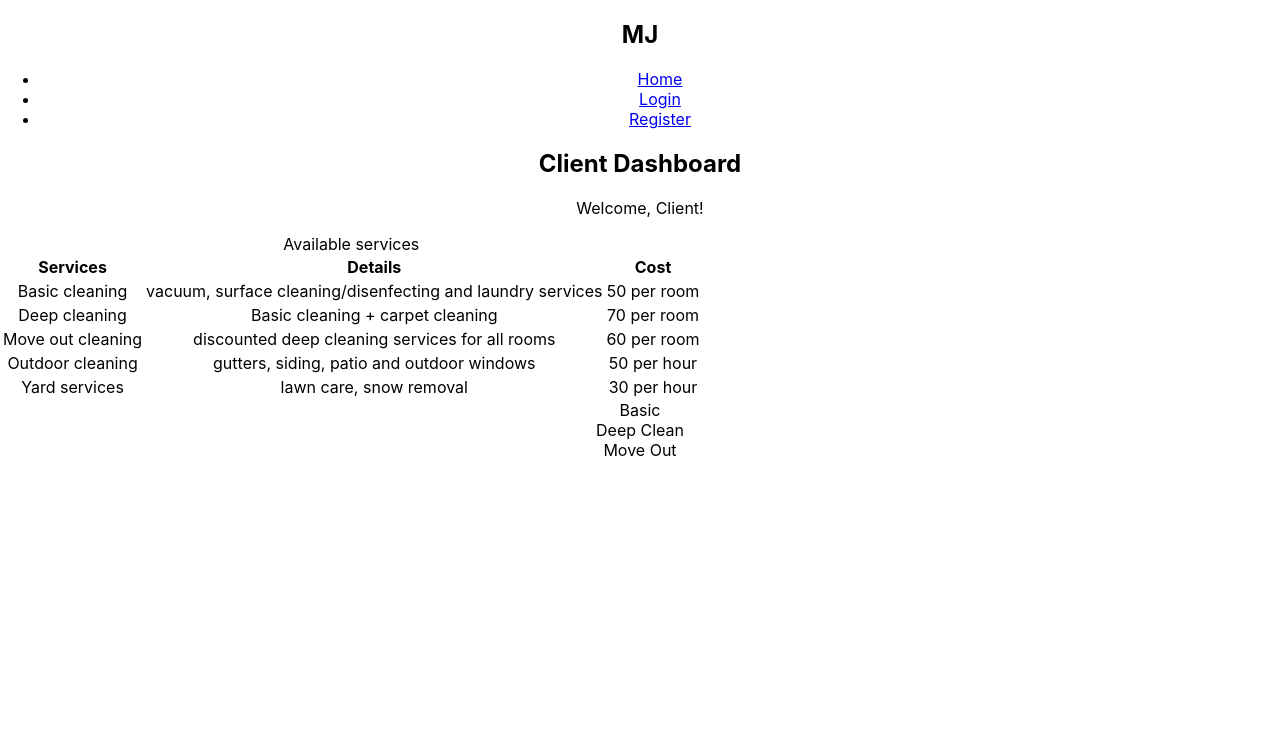
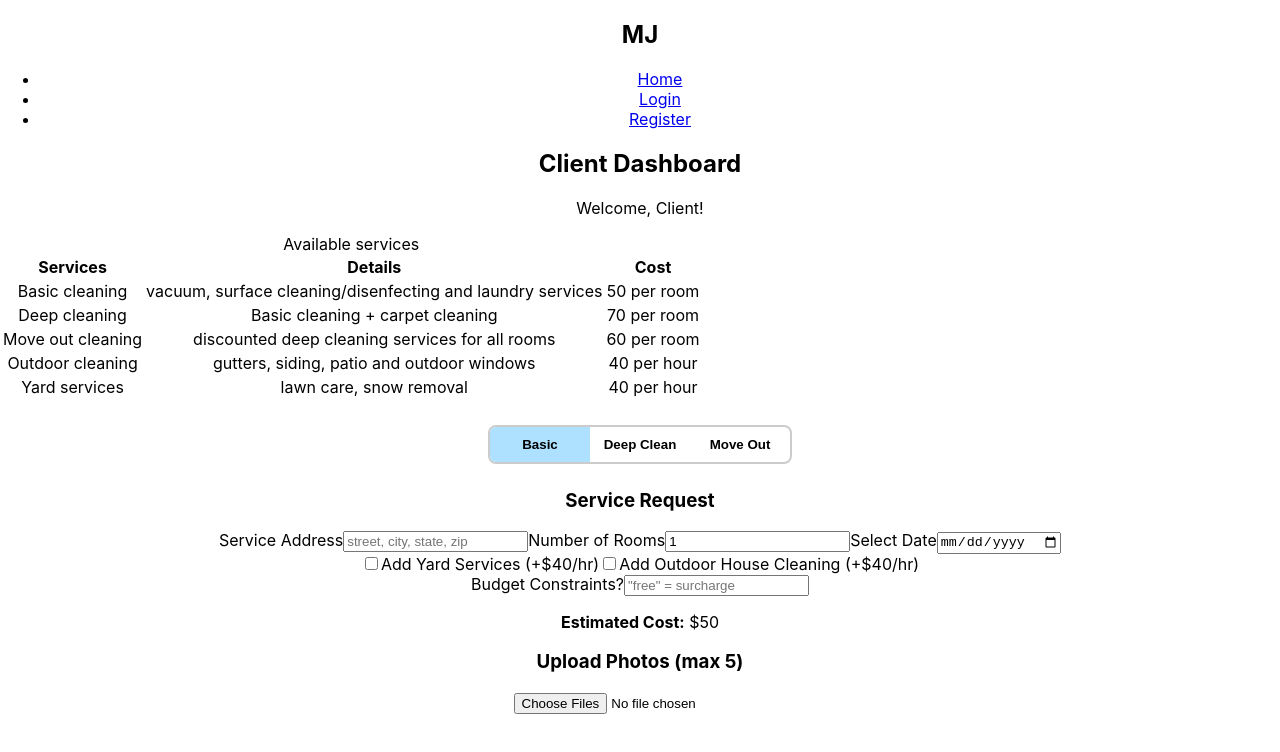
Before and after one commit to whitestjake/mj-cleaning-services, a React (Create React App) app in the folder frontend/: page /client-dashboard in a window 1280 px wide. Shown: the top 752 px of the page. Built offline with nearby package versions, Linux system fonts and the light colour scheme.

Commit message:
finishing client dashboard
added all frontend client dashboard functionality

```diff
--- /dev/null
+++ b/frontend/src/components/dashboards/client/client.css
@@ -0,0 +1,88 @@
+
+#service-selector {
+    position: relative;
+    display: flex;
+    width: 300px;
+    margin: 25px auto;
+    border: 2px solid #ccc;
+    border-radius: 8px;
+    overflow: hidden;
+}
+
+#service-selector button {
+    flex: 1;
+    padding: 10px;
+    background: transparent;
+    border: none;
+    cursor: pointer;
+    z-index: 2;
+    font-weight: bold;
+}
+
+#service-selector #selector-highlight {
+    position: absolute;
+    top: 0;
+    left: 0;
+    width: 33.33%;
+    height: 100%;
+    background: #aee0ff;
+    transition: 0.3s ease;
+    z-index: 1;
+}
+
+#client-form {
+    width: 300px;
+    margin: 30px auto;
+    display: flex;
+    flex-direction: column;
+    gap: 10px;
+}
+
+#client-form input {
+    padding: 8px;
+}
+
+#estimate-box {
+    margin-top: 15px;
+    padding: 10px;
+    background: #eee;
+    border-radius: 6px;
+    text-align: center;
+}
+
+#photo-upload-section {
+    margin-top: 20px;
+}
+
+#photo-preview-container {
+    display: flex;
+    gap: 10px;
+    flex-wrap: wrap;
+    margin-top: 10px;
+}
+
+#photo-preview {
+    position: relative;
+    width: 120px;
+    height: 120px;
+}
+
+#photo-preview img {
+    width: 100%;
+    height: 100%;
+    object-fit: cover;
+    border-radius: 6px;
+    border: 1px solid #ccc;
+}
+
+#remove-photo-btn {
+    position: absolute;
+    top: 5px;
+    right: 5px;
+    background: red;
+    color: white;
+    border: none;
+    padding: 2px 5px;
+    border-radius: 4px;
+    cursor: pointer;
+}
--- a/frontend/src/components/dashboards/client/client.jsx
+++ b/frontend/src/components/dashboards/client/client.jsx
@@ -1,11 +1,65 @@
 
 import { useState } from 'react';
 
+import './client.css';
+
 const ClientDashboard = () => {
 
-    const [selectedService, setSelectedService] = useState(0);
+    const [formData, setFormData] = useState({
+        serviceType: 'Basic',
+        numRooms: 1,
+        serviceDate: '',
+        serviceAddress: '',
+        clientBudget: '',
+        addYard: false,
+        addOutdoor: false,
+        photos: []
+    });
 
     const services = ['Basic', 'Deep Clean', 'Move Out'];
+    const yardServices = 40;
+    const outdoorServices = 40;
+    const prices = {
+        'Basic': 50,
+        'Deep Clean': 70,
+        'Move Out': 60
+    };
+    let estimate = formData.numRooms * prices[formData.serviceType];
+    if(formData.addYard) estimate += yardServices;
+    if(formData.addOutdoor) estimate += outdoorServices;
+
+    const handleChange = (e) => {
+        const { name, value, type, checked } = e.target;
+        setFormData(
+            prev => ({
+                ...prev,
+                [name]: type === 'checkbox' ? checked : value
+            })
+        )
+    };
+
+    const handlePhotoUpload = (e) => {
+        const files = Array.from(e.target.file);
+
+        const total = formData.photos.length + files.length;
+
+        if (total > 5) {
+            alert('You may only upload up to 5 photos.')
+            return;
+        }
+
+        setFormData(prev => ({
+            ...prev,
+            photos: [...prev.photos, ...files]
+        }))
+    };
+
+    const removePhoto = (index) => {
+        setFormData(prev => ({
+            ...prev,
+            photos: prev.photos.filter((_, i) => i !== index)
+        }))
+    };
 
 
 
@@ -47,34 +101,129 @@ const ClientDashboard = () => {
                         <tr>
                             <td>Outdoor cleaning</td>
                             <td>gutters, siding, patio and outdoor windows</td>
-                            <td>50 per hour</td>
+                            <td>40 per hour</td>
                         </tr>
                         <tr>
                             <td>Yard services</td>
                             <td>lawn care, snow removal</td>
-                            <td>30 per hour</td>
+                            <td>40 per hour</td>
                         </tr>
                     </tbody>
                 </table>
             </div>
 
-            {/* service selector bar - adding sliding functionality later */}
-            <div id='service-selector-container'>
-                <div id='service-selector-options'>
-                    {services.map((s, index) => (
-                        <div
-                            key={index}
-                            id={`service-selector-option ${selectedService === index ? 'active': ''}`}
-                            onClick={() => setSelectedService(index)}
-                        >
-                            {s}
+            {/* service selector bar */}
+            <div id='service-selector'>
+                <div
+                    id='selector-highlight'
+                    style={{ transform: `translateX(${services.indexOf(formData.serviceType) * 100}%)` }}
+                />
+
+                {services.map(service => (
+                    <button
+                        key={service}
+                        id={formData.serviceType === service ? "selected" : ""}
+                        onClick={() => setFormData(prev => ({ ...prev, serviceType: service}))}
+                    >
+                        {service}
+                    </button>
+                ))}
+            </div>
+
+            {/* client input form */}
+            <div id='client-service-request'>
+                <h3>Service Request</h3>
+
+                <label>Service Address</label>
+                <input
+                    type='text'
+                    name='client-address'
+                    placeholder='street, city, state, zip'
+                    value={formData.serviceAddress}
+                    onChange={handleChange}
+                />
+
+                <label>Number of Rooms</label>
+                <input
+                    type='number'
+                    name='numRooms'
+                    min='1'
+                    value={formData.numRooms}
+                    onChange={handleChange}
+                />
+
+                <label>Select Date</label>
+                <input
+                    type='date'
+                    name='serviceDate'
+                    value={formData.serviceDate}
+                    onChange={handleChange}
+                />
+
+                <div>
+                    <label>
+                        <input
+                            type='checkbox'
+                            name='addYard'
+                            checked={formData.addYard}
+                            onChange={handleChange}
+                        />
+                        Add Yard Services (+$40/hr)
+                    </label>
+
+                    <label>
+                        <input
+                            type='checkbox'
+                            name='addOutdoor'
+                            checked={formData.addOutdoor}
+                            onChange={handleChange}
+                        />
+                        Add Outdoor House Cleaning (+$40/hr)
+                    </label>
+                </div>
+
+                <label>Budget Constraints?</label>
+                <input
+                    type='text'
+                    name='clientBudget'
+                    placeholder='"free" = surcharge'
+                    value={formData.clientBudget}
+                    onChange={handleChange}
+                />
+
+
+                <div id='service-estimate'>
+                    <p><strong>Estimated Cost:</strong> ${estimate}</p>
+                </div>
+            </div>
+
+            <div id='client-photo-upload'>
+                <h3> Upload Photos (max 5)</h3>
+
+                <input
+                    type='file'
+                    accept='image/*'
+                    multiple
+                    onChange={handlePhotoUpload}
+                />
+
+                <div id="photo-preview-container">
+                    {formData.photos.map((photo, index) => (
+                        <div id='photo-preview' key={index}>
+                            <img
+                                src={URL.createObjectURL(photo)}
+                                alt={`upload-${index}`}
+                            />
+                            <button
+                                id="remove-photo-btn"
+                                onClick={() => removePhoto(index)}
+                            >
+                                Remove
+                            </button>
                         </div>
                     ))}
-
                 </div>
-
             </div>
-
         </div>
     )
 
```
